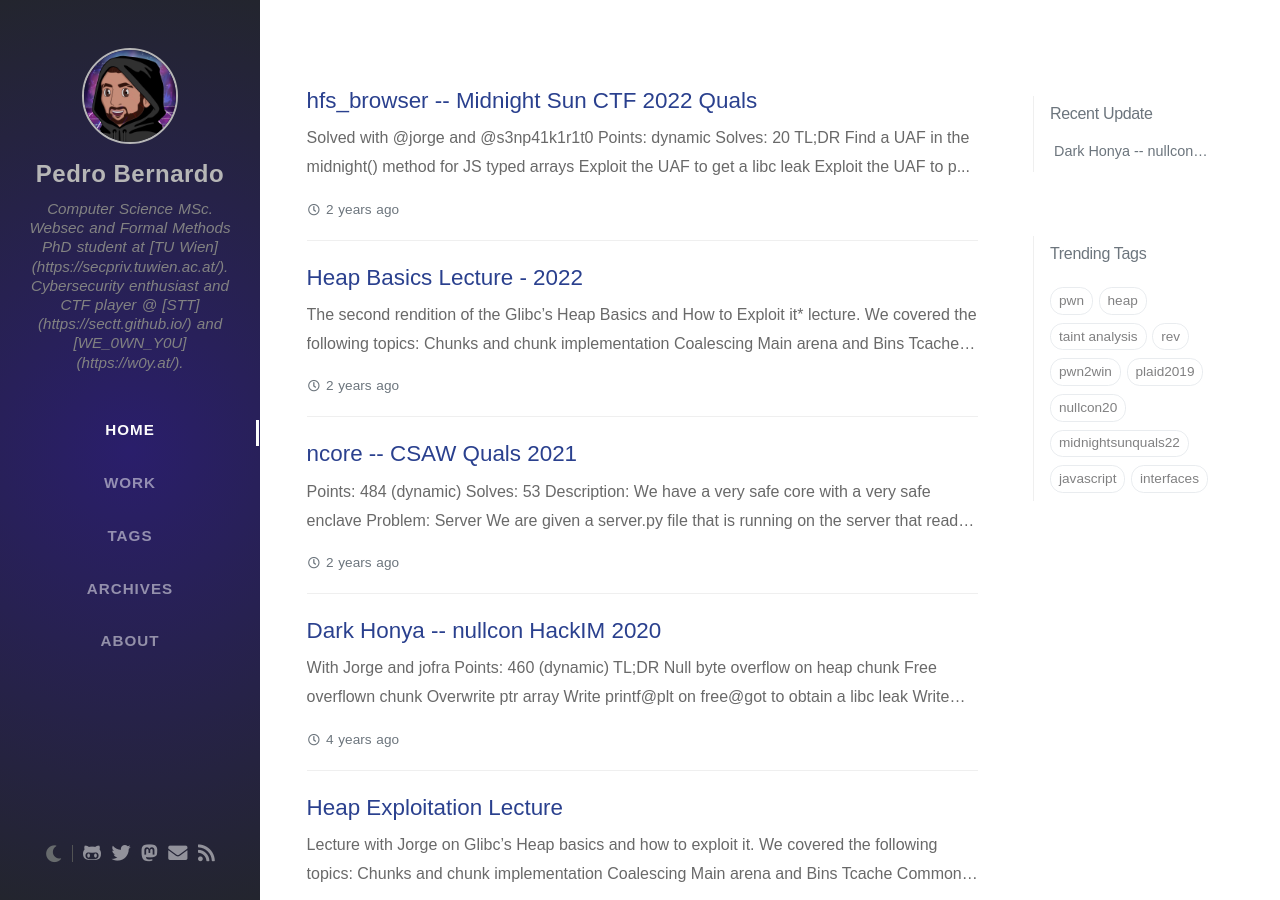
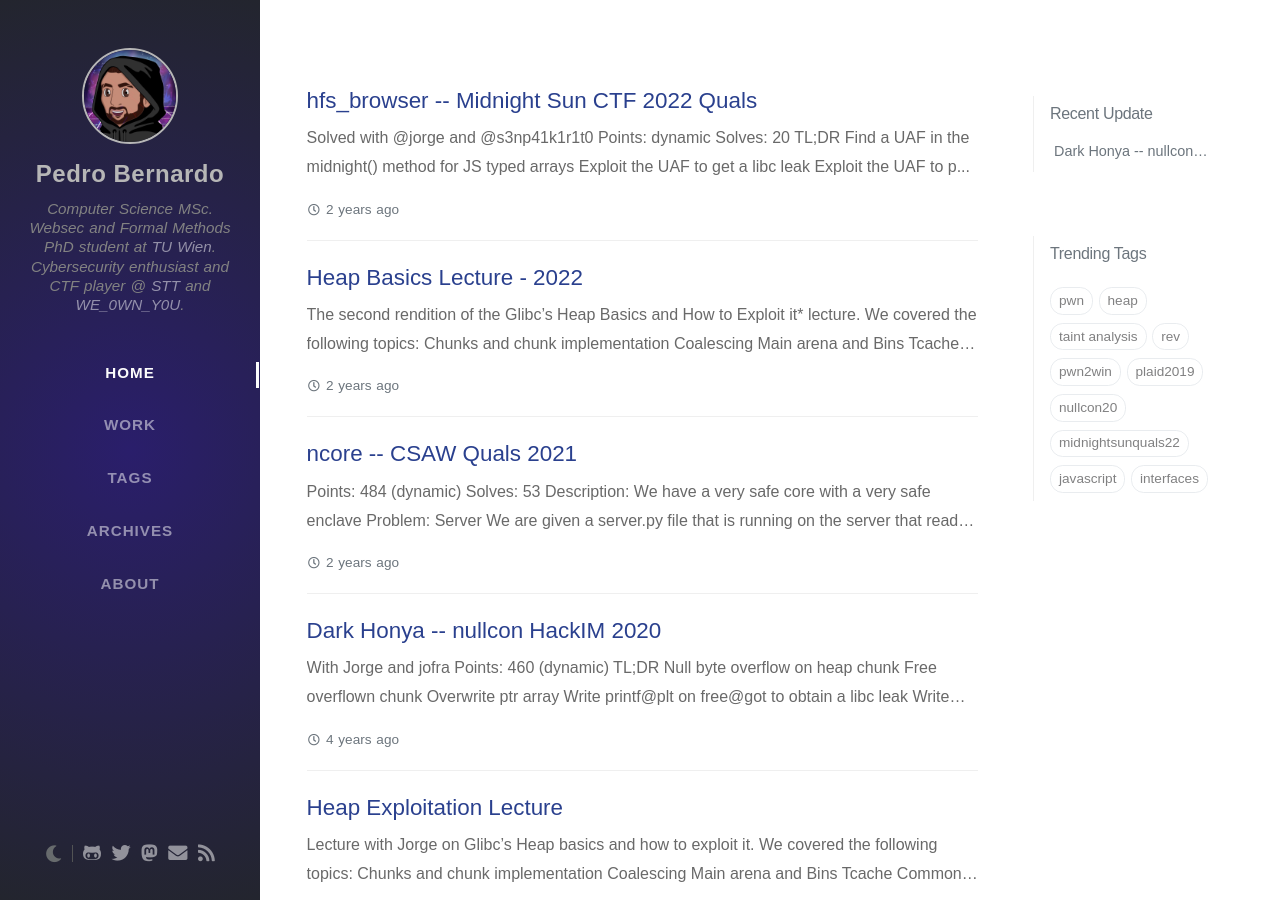
Before and after one commit to Pedro-Bernardo/pedro-bernardo.github.io, a Jekyll site: the page built from index.html, in a window 1280 px wide and 900 px high. Built offline with Jekyll 4.4.1, drawn with Linux system fonts in a browser that asks for light colours; nearby versions of some CDN libraries; some web fonts are replaced; the list of posts is cut into pages by our own code; comment, search, counter and statistics services are not loaded; part of the change alters nothing that is shown.

Commit message:
Update _config.yml

```diff
--- a/_config.yml
+++ b/_config.yml
@@ -10,7 +10,7 @@
 
 title: Pedro Bernardo                           # the main title
 
-tagline: Computer Science MSc. Websec and Formal Methods PhD student at [TU Wien](https://secpriv.tuwien.ac.at/). Cybersecurity enthusiast and CTF player @ [STT](https://sectt.github.io/) and [WE_0WN_Y0U](https://w0y.at/).  # it will display as the sub-title
+tagline: Computer Science MSc. Websec and Formal Methods PhD student at <a href="https://secpriv.tuwien.ac.at/">TU Wien</a>. Cybersecurity enthusiast and CTF player @ <a href="https://sectt.github.io/">STT</a> and <a href="https://w0y.at/">WE_0WN_Y0U</a>.  # it will display as the sub-title
 
 description: >-                        # used by seo meta and the atom feed
   A blog where I show my work from CTF challenge writeups, university coursework, and anything else that sparks my curiosity.
```
